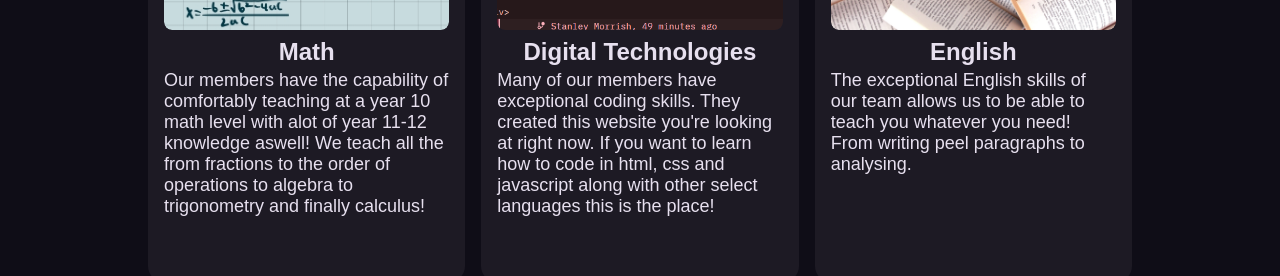
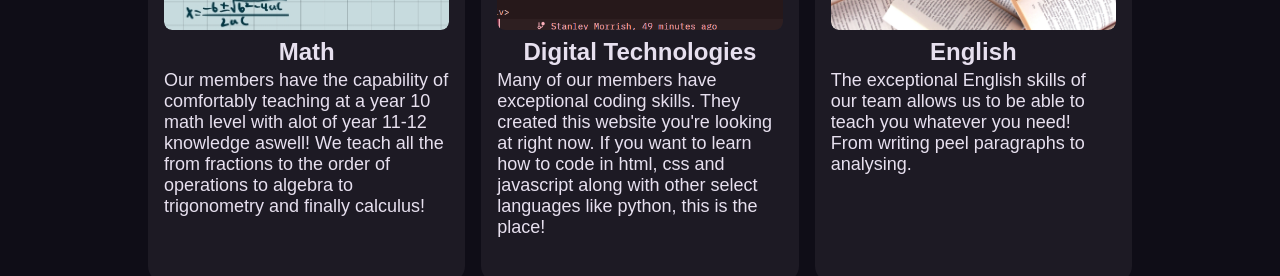
Before and after one commit to tm-coder-484/PerfectEducation, a React (Vite) app: page / in a window 1280 px wide. Shown: the part 524-800 px from the top of the page. Built offline with nearby package versions, Linux system fonts and the light colour scheme.

Commit message:
Add python message to digitech card

```diff
--- a/src/Content.jsx
+++ b/src/Content.jsx
@@ -27,7 +27,7 @@ function Content() {
           />
           <Card
             text="Digital Technologies"
-            paragraph="Many of our members have exceptional coding skills. They created this website you're looking at right now. If you want to learn how to code in html, css and javascript along with other select languages this is the place!"
+            paragraph="Many of our members have exceptional coding skills. They created this website you're looking at right now. If you want to learn how to code in html, css and javascript along with other select languages like python, this is the place!"
             imgsrc={Coding}
           />
           <Card
```
